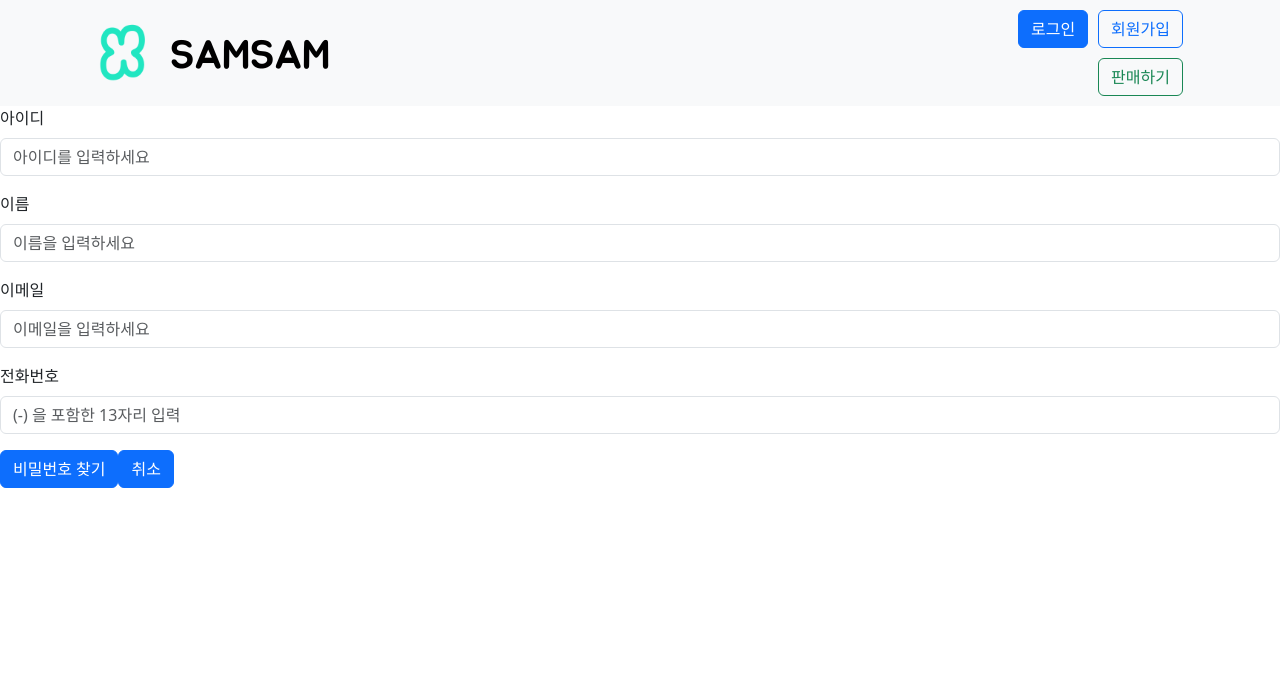
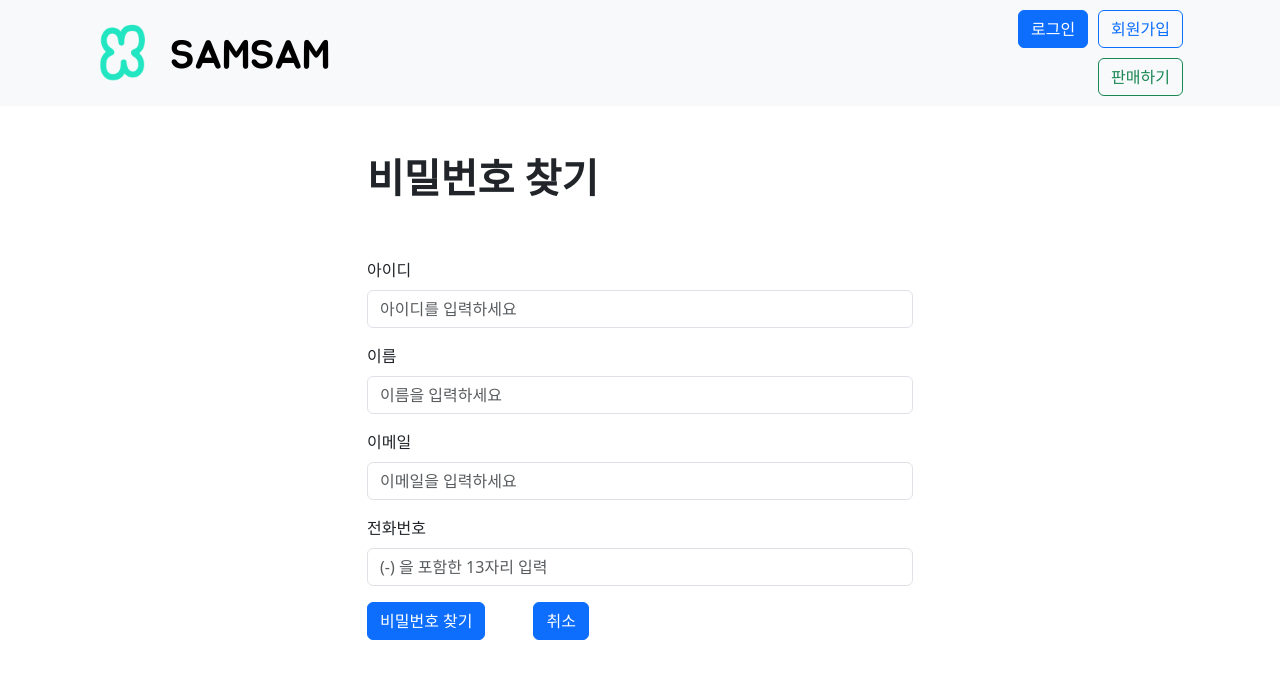
Before and after one commit to JunSuU98/samsam-final, a React (Create React App) app in the folder front/: page /pw-search-page in a window 1280 px wide. Shown: the top 678 px of the page. Built offline with nearby package versions, Linux system fonts and the light colour scheme.

Commit message:
ui: id 찾기, pw 찾기 ui 수정

```diff
--- a/front/src/member/page/IdSearchPage.js
+++ b/front/src/member/page/IdSearchPage.js
@@ -6,6 +6,12 @@ import Form from 'react-bootstrap/Form';
 import GoBackButton from "../component/button/GoBackButton";
 import ToMainPageButton from "../component/button/ToMainPageButton";
 import MemberHeader from "./MemberHeader";
+
+import Container from 'react-bootstrap/Container';
+import Row from 'react-bootstrap/Row';
+import Col from 'react-bootstrap/Col';
+
+
 
 function IdSearchPage({handleStorageChange, memberId}) {
 
@@ -51,7 +57,19 @@ function IdSearchPage({handleStorageChange, memberId}) {
             {/* 헤더 부분 */}
             <MemberHeader handleStorageChange={handleStorageChange} memberId={memberId}/>
 
+            <Container>
+                <Row className="d-flex justify-content-center mt-5 mb-5">
+                    <Col xs={6}>
+                        <h1
+                            style={{ fontWeight: 'bold', cursor: 'pointer' }}>
+                            아이디 찾기
+                        </h1>
+                    </Col>
+                </Row>
 
+                <Row className="d-flex justify-content-center">
+
+                <Col xs={6} >
                 {userId === null ? (
                         <Form onSubmit={handleSubmit}>
                             <Form.Group className="mb-3" controlId="nameInput">
@@ -69,18 +87,22 @@ function IdSearchPage({handleStorageChange, memberId}) {
                                 <Form.Control type="text" placeholder="(-) 을 포함한 13자리 입력" value={formData.member_phone} name="member_phone" onChange={handleChange}/>
                             </Form.Group>
 
-                        <Button type="submit">아이디 찾기</Button>
+                            <Button type="submit" className="me-3">아이디 찾기</Button>
                             <GoBackButton text={"취소"}/>
                         </Form>
 
                     ) : (
                         <div>
-                        <div>user id: {userId}</div>
-                        <ToMainPageButton />
+                            <h1 className="mb-5">아이디: {userId}</h1>
+                            <ToMainPageButton className="mt-5"/>
                         </div>
                     )
 
                 }
+
+                </Col>
+                </Row>
+            </Container>
 
         </div>
     );
--- a/front/src/member/page/PwSearchPage.js
+++ b/front/src/member/page/PwSearchPage.js
@@ -7,6 +7,10 @@ import Form from 'react-bootstrap/Form';
 import GoBackButton from "../component/button/GoBackButton";
 import { useNavigate } from "react-router-dom";
 import MemberHeader from "./MemberHeader";
+
+import Container from 'react-bootstrap/Container';
+import Row from 'react-bootstrap/Row';
+import Col from 'react-bootstrap/Col';
 
 function PwSearchPage({handleStorageChange, memberId}) {
     // form 진행 단계 상태
@@ -86,6 +90,21 @@ function PwSearchPage({handleStorageChange, memberId}) {
             {/* 헤더 부분 */}
             <MemberHeader handleStorageChange={handleStorageChange} memberId={memberId}/>
 
+            <Container>
+
+            <Row className="d-flex justify-content-center mt-5 mb-5">
+                    <Col xs={6}>
+                        <h1
+                            style={{ fontWeight: 'bold', cursor: 'pointer' }}>
+                            비밀번호 찾기
+                        </h1>
+                    </Col>
+            </Row>
+
+
+            <Row className="d-flex justify-content-center">
+                <Col xs={6}>
+
                     <Form onSubmit={handleSubmit}>
                         {step === 1 && (
                             <>
@@ -109,7 +128,7 @@ function PwSearchPage({handleStorageChange, memberId}) {
                                     <Form.Control type="text" placeholder="(-) 을 포함한 13자리 입력" name="member_phone" value={formData.member_phone} onChange={handleChange} />
                                 </Form.Group>
 
-                        <Button type="submit">비밀번호 찾기</Button>
+                                <Button type="submit" className="me-5">비밀번호 찾기</Button>
                             </>
                         )}
 
@@ -125,13 +144,16 @@ function PwSearchPage({handleStorageChange, memberId}) {
                                     <Form.Control type="password" placeholder="비밀번호를 다시 입력하세요" name="confirm_password" value={formData.confirm_password} onChange={handleChange} />
                                 </Form.Group>
 
-                        <Button type="submit">비밀번호 재설정</Button>
+                                <Button type="submit" className="me-5">비밀번호 재설정</Button>
                             </>
                         )}
 
                         <GoBackButton text={"취소"} />
                     </Form>
 
+                    </Col>
+                </Row>
+            </Container>
         </div>
     );
 
```
Lines whose indentation alone changed are shown as unchanged.
